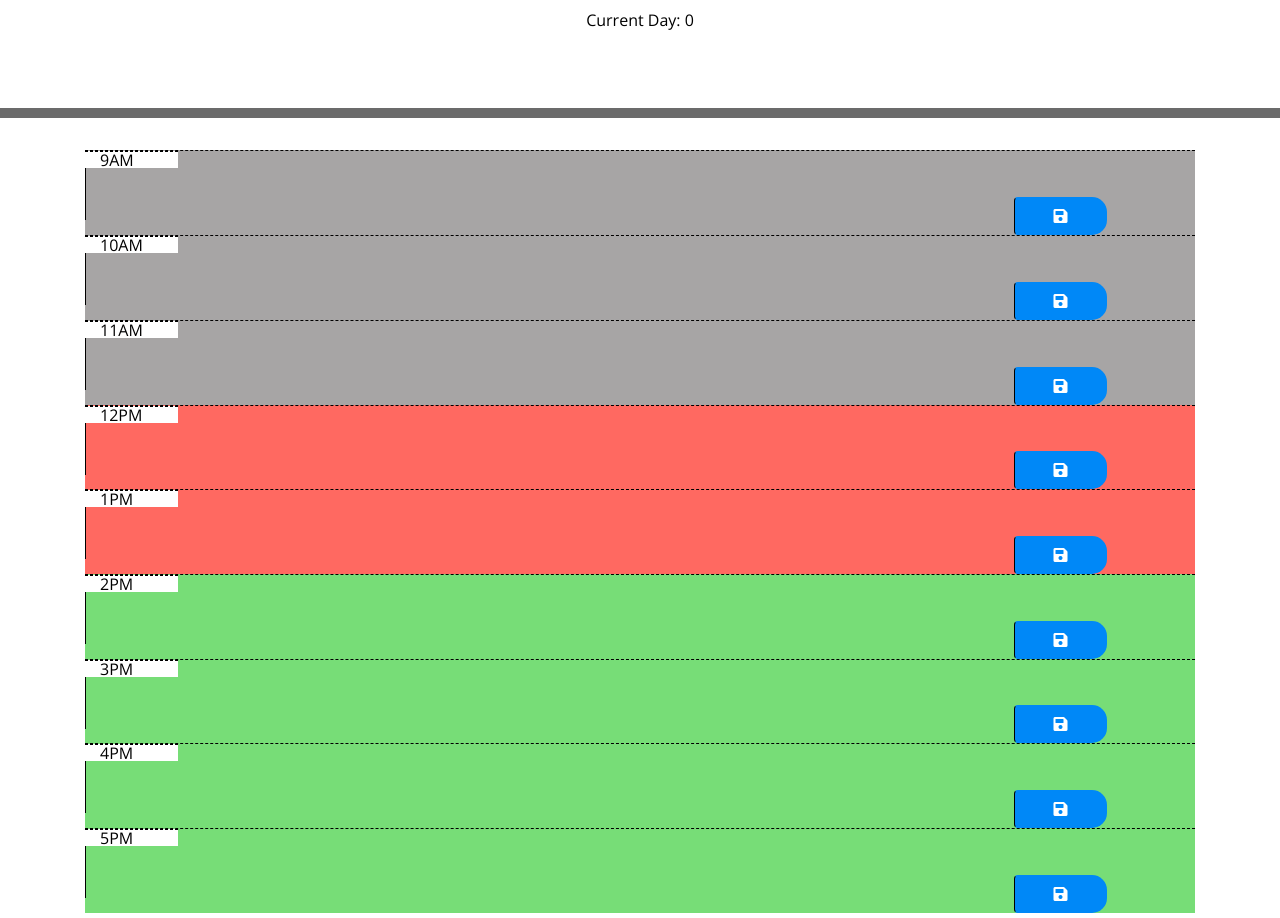
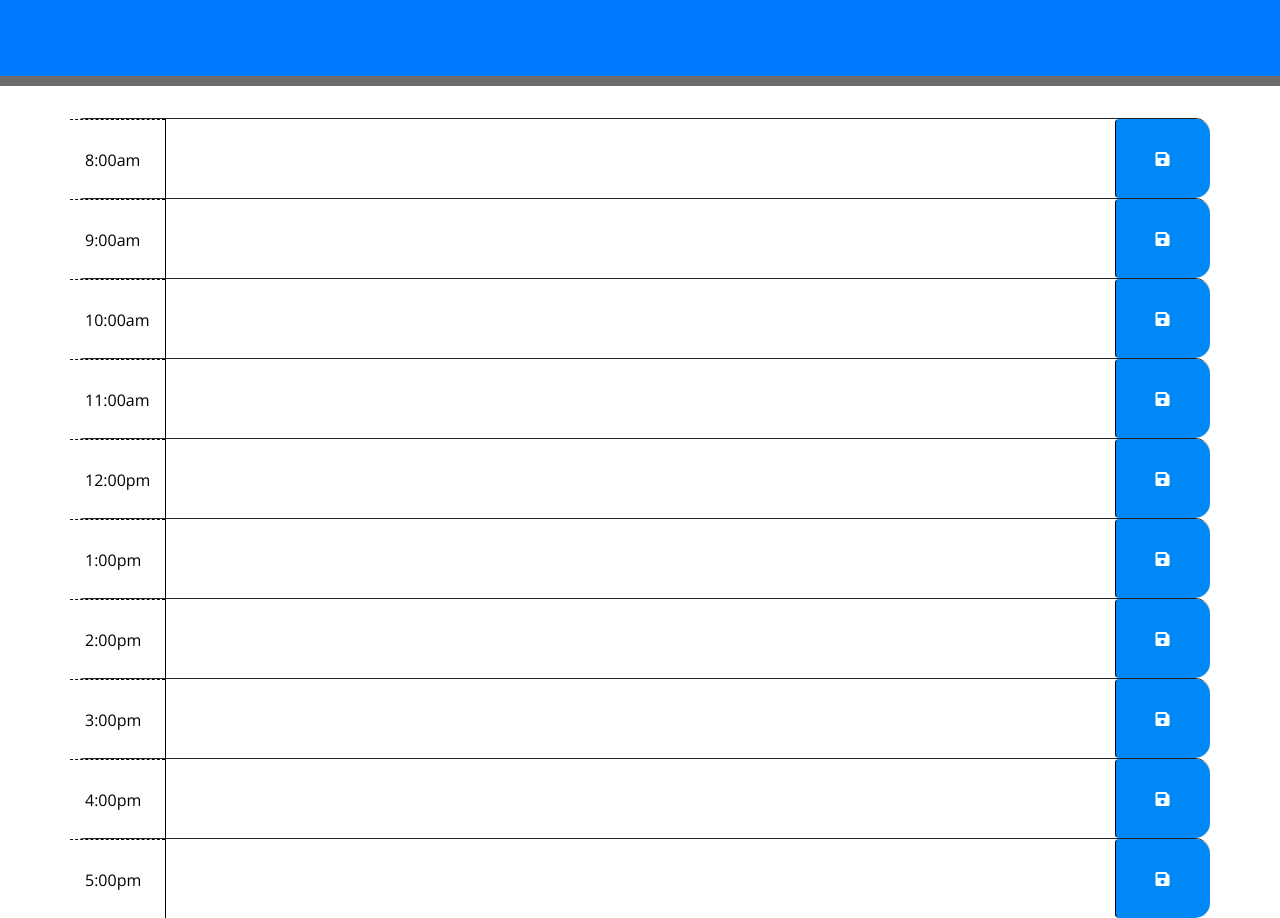
Before and after one commit to SweetSoulGaming/StressCalander, a plain HTML site: page index.html in a window 1280 px wide. Shown: the part 182-1100 px from the top of the page. Drawn offline with nearby package versions, Linux system fonts and the light colour scheme.

Commit message:
Index (updated)

```diff
--- a/index.html
+++ b/index.html
@@ -1,119 +1,120 @@
 <!DOCTYPE html>
 <html lang="en">
-  <head>
+
+<head> <!--typical -->
     <meta charset="UTF-8" />
     <meta name="viewport" content="width=device-width, initial-scale=1.0" />
     <meta http-equiv="X-UA-Compatible" content="ie=edge" />
-    <link
-      rel="stylesheet"
-      href="https://stackpath.bootstrapcdn.com/bootstrap/4.3.1/css/bootstrap.min.css"
-    />
-    <link
-      rel="stylesheet"
-      href="https://use.fontawesome.com/releases/v5.8.1/css/all.css"
-      integrity="sha384-50oBUHEmvpQ+1lW4y57PTFmhCaXp0ML5d60M1M7uH2+nqUivzIebhndOJK28anvf"
-      crossorigin="anonymous"
-    />
-    <link
-      href="https://fonts.googleapis.com/css?family=Open+Sans&display=swap"
-      rel="stylesheet"
-    />
+    <link rel="stylesheet" href="https://stackpath.bootstrapcdn.com/bootstrap/4.3.1/css/bootstrap.min.css" />
+    <link rel="stylesheet" href="https://use.fontawesome.com/releases/v5.8.1/css/all.css"
+        integrity="sha384-50oBUHEmvpQ+1lW4y57PTFmhCaXp0ML5d60M1M7uH2+nqUivzIebhndOJK28anvf" crossorigin="anonymous" /> <!--allows save button to have the icon "save" optional-->
+    <link href="https://fonts.googleapis.com/css?family=Open+Sans&display=swap" rel="stylesheet" /> <!--font families-->
     <link rel="stylesheet" href="CSS/style.css" />
     <title>Work Day Scheduler</title>
-
 </head>
 
 <body>
-    <header class="jumbotron">
-      <h1 class="display-3">Work Day Scheduler</h1>
-      <p class="lead">A simple calendar app for scheduling your work day</p>
-      <div class="timer">Current Day: <span id="time">0</span></div>
-      <p id="currentDay" class="lead"></p>
-
-
+    <header class="jumbotron bg-primary"> <!--use of bootstrap component-->
+        <h1 class="font-italic font-weight-bold text-white display-3">Work Day Scheduler</h1>
+        <p class="text-white font-weight-bold lead">A simple calendar application for scheduling your work day</p>
+        <p id="currentDay" class="text-white font-weight-bold lead"></p>
     </header>
     <div class="container">
-      <!-- Timeblocks go here -->
-      <div class="hour past" class= "row time-block">
+        <!-- list timeblocks from 24 hour clock and 12 hours clock translation -->
+        <div id="hour8" class="row time-block">
             <div class="col-md-1 hour">
-          9AM
+                8:00am
             </div>
-        <textarea class= "col-md-10 description">
+            <textarea class="col-md-10 description">
             </textarea>
-       <button class= "btn saveBtn col-md-1"><i class="fas fa-save"></i></button>
-    </div>
-    <div class="hour past" class= "row time-block">
-      <div class="col-md-1 hour">
-        10AM
-      </div>
-      <textarea class= "col-md-10 description">
-     </textarea>
-     <button class= "btn saveBtn col-md-1"><i class="fas fa-save"></i></button>
-  </div>
-  <div class="hour past" class= "row time-block">
-    <div class="col-md-1 hour">
-      11AM
-    </div>
-    <textarea class= "col-md-10 description">
-   </textarea>
-   <button class= "btn saveBtn col-md-1"><i class="fas fa-save"></i></button>
-</div>
-<div class="hour present" class= "row time-block">
-  <div class="col-md-1 hour">
-    12PM
-  </div>
-  <textarea class= "col-md-10 description">
- </textarea>
- <button class= "btn saveBtn col-md-1"><i class="fas fa-save"></i></button>
-</div>
-<div class="hour present" class= "row time-block">
-  <div class="col-md-1 hour">
-    1PM
-  </div>
-  <textarea class= "col-md-10 description">
- </textarea>
- <button class= "btn saveBtn col-md-1"><i class="fas fa-save"></i></button>
-</div>
-<div class="hour future" class= "row time-block">
-  <div class="col-md-1 hour">
-    2PM
-  </div>
-  <textarea class= "col-md-10 description">
- </textarea>
- <button class= "btn saveBtn col-md-1"><i class="fas fa-save"></i></button>
-</div>
-<div class="hour future" class= "row time-block">
-  <div class="col-md-1 hour">
-    3PM
-  </div>
-  <textarea class= "col-md-10 description">
- </textarea>
- <button class= "btn saveBtn col-md-1"><i class="fas fa-save"></i></button>
-</div>
-<div class="hour future" class= "row time-block">
-  <div class="col-md-1 hour">
-    4PM
-  </div>
-  <textarea class= "col-md-10 description">
- </textarea>
- <button class= "btn saveBtn col-md-1"><i class="fas fa-save"></i></button>
-</div>
-<div class="hour future" class= "row time-block">
-  <div class="col-md-1 hour">
-    5PM
-  </div>
-  <textarea class= "col-md-10 description">
- </textarea>
- <button class= "btn saveBtn col-md-1"><i class="fas fa-save"></i></button>
+            <button class="btn saveBtn col-md-1"><i class="fas fa-save"></i></button>
         </div>
 
+        <div id="hour9" class="row time-block">
+            <div class="col-md-1 hour">
+                9:00am
+            </div>
+            <textarea class="col-md-10 description">
+            </textarea>
+            <button class="btn saveBtn col-md-1"><i class="fas fa-save"></i></button>
+        </div>
 
-<script src="https://cdnjs.cloudflare.com/ajax/libs/jquery/3.2.1/jquery.min.js"></script>
-    <script src="https://cdnjs.cloudflare.com/ajax/libs/moment.js/2.24.0/moment.min.js"></script>
-    <script src = "java/script.js"></script>
+        <div id="hour10" class="row time-block">
+            <div class="col-md-1 hour">
+                10:00am
+            </div>
+            <textarea class="col-md-10 description">
+            </textarea>
+            <button class="btn saveBtn col-md-1"><i class="fas fa-save"></i></button>
+        </div>
 
+        <div id="hour11" class="row time-block">
+            <div class="col-md-1 hour">
+                11:00am
+            </div>
+            <textarea class="col-md-10 description">
+            </textarea>
+            <button class="btn saveBtn col-md-1"><i class="fas fa-save"></i></button>
+        </div>
 
+        <div id="hour12" class="row time-block">
+            <div class="col-md-1 hour">
+                12:00pm
+            </div>
+            <textarea class="col-md-10 description">
+            </textarea>
+            <button class="btn saveBtn col-md-1"><i class="fas fa-save"></i></button>
+        </div>
 
+        <div id="hour13" class="row time-block">
+            <div class="col-md-1 hour">
+                1:00pm
+            </div>
+            <textarea class="col-md-10 description">
+            </textarea>
+            <button class="btn saveBtn col-md-1"><i class="fas fa-save"></i></button>
+        </div>
 
+        <div id="hour14" class="row time-block">
+            <div class="col-md-1 hour">
+                2:00pm
+            </div>
+            <textarea class="col-md-10 description">
+            </textarea>
+            <button class="btn saveBtn col-md-1"><i class="fas fa-save"></i></button>
+        </div>
+
+        <div id="hour15" class="row time-block">
+            <div class="col-md-1 hour">
+                3:00pm
+            </div>
+            <textarea class="col-md-10 description">
+            </textarea>
+            <button class="btn saveBtn col-md-1"><i class="fas fa-save"></i></button>
+        </div>
+
+        <div id="hour16" class="row time-block">
+            <div class="col-md-1 hour">
+                4:00pm
+            </div>
+            <textarea class="col-md-10 description">
+            </textarea>
+            <button class="btn saveBtn col-md-1"><i class="fas fa-save"></i></button>
+        </div>
+
+        <div id="hour17" class="row time-block">
+            <div class="col-md-1 hour">
+                5:00pm
+            </div>
+            <textarea class="col-md-10 description">
+            </textarea>
+            <button class="btn saveBtn col-md-1"><i class="fas fa-save"></i></button>
+        </div>
+
+        <!-- jquery and moment links from https://cdnjs.com/libraries/moment.js/-->
+        <script src="https://ajax.googleapis.com/ajax/libs/jquery/3.5.1/jquery.min.js"></script>
+        <script src="java/script.js"></script>
+        <script src="https://cdnjs.cloudflare.com/ajax/libs/moment.js/2.27.0/moment.min.js"></script>
 </body>
+
 </html>
```
Lines whose indentation alone changed are shown as unchanged.
